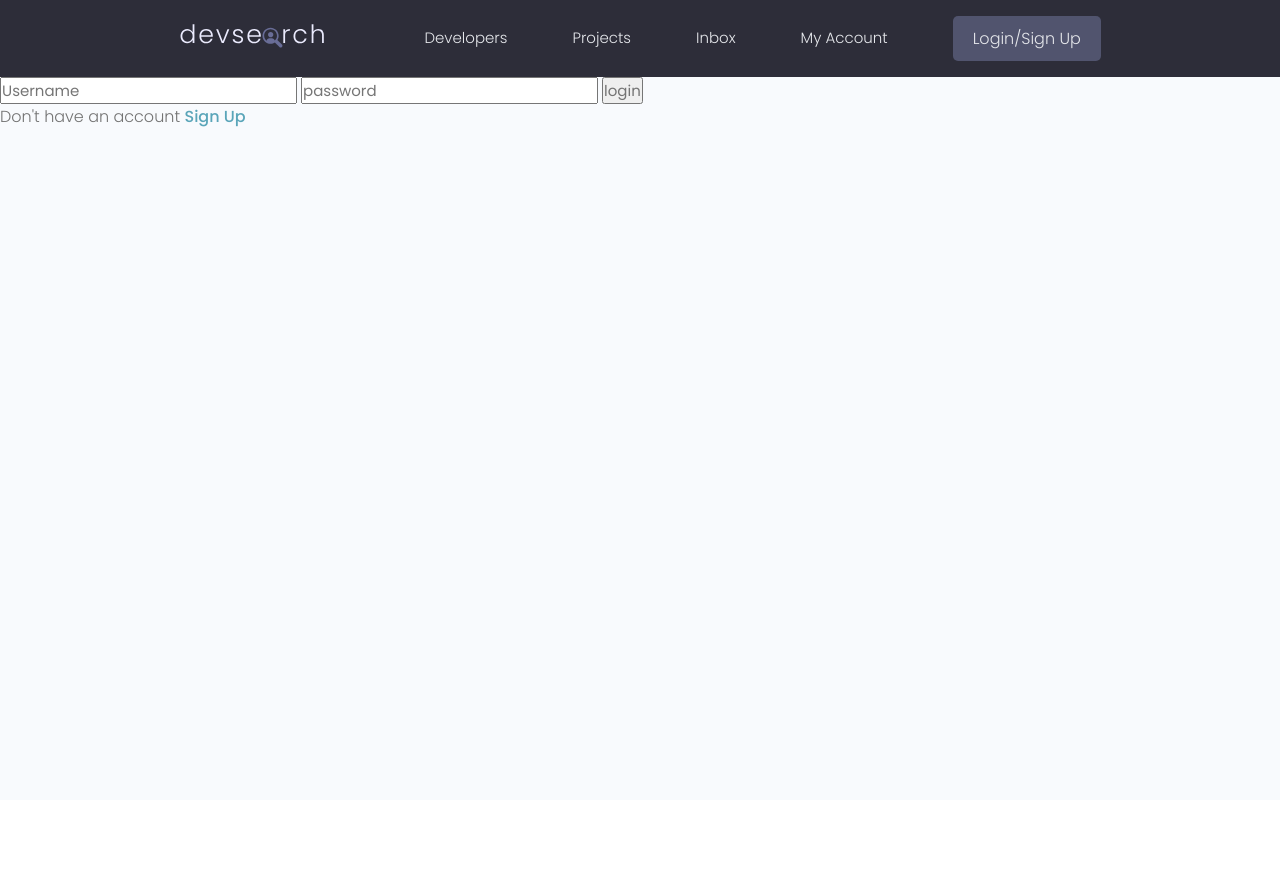
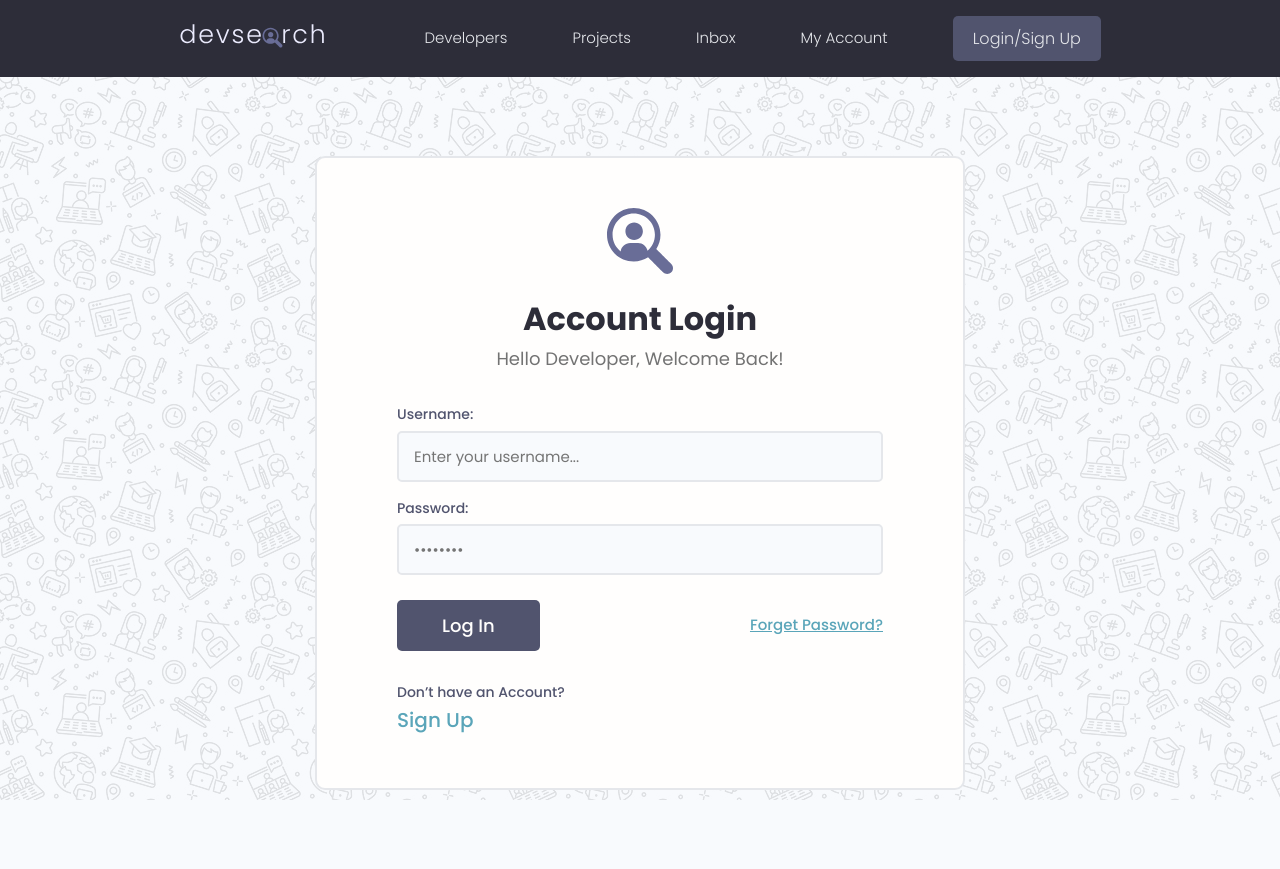
Before and after one commit to NguyenDinhDanPhi/Django-practice, a Django app: page /login/ in a window 1280 px wide. Before the commit the page ends 127 px from the top, so only its background shows below. Run offline with Django 5.2, Linux system fonts and the light colour scheme; some libraries are stand-ins or nearby versions.

Commit message:
chapter 22

```diff
--- a/firstDemo/devsearch/static/uikit/app.js
+++ b/firstDemo/devsearch/static/uikit/app.js
@@ -2,3 +2,10 @@
 document.addEventListener('DOMContentLoaded', function () {
   hljs.highlightAll();
 });
+
+let alertWrapper = document.querySelector('.alert')
+let alertClose = document.querySelector('.alert__close')
+
+if (alertWrapper) {
+  alertClose.addEventListener('click', () => alertWrapper.style.display = 'none')
+}
--- a/firstDemo/devsearch/templates/main.html
+++ b/firstDemo/devsearch/templates/main.html
@@ -1,6 +1,7 @@
 <!DOCTYPE html>
-{%load static%}
-<html lang="en">
+{% load static %}
+<html>
+
 <head>
     <meta charset="UTF-8" />
     <meta http-equiv="X-UA-Compatible" content="IE=edge" />
@@ -11,25 +12,42 @@
     <!-- Icon - IconMonster -->
     <link rel="stylesheet" href="https://cdn.iconmonstr.com/1.3.0/css/iconmonstr-iconic-font.min.css" />
     <!-- Mumble UI -->
-  <link rel="stylesheet" href="{% static  'uikit/styles/uikit.css' %}" />
+    <link rel="stylesheet" href="{% static 'uikit/styles/uikit.css' %}" />
     <!-- Dev Search UI -->
     <link rel="stylesheet" href="{% static 'styles/app.css' %}" />
 
     <title>DevSearch - Connect with Developers!</title>
+
 </head>
+
 <body>
+    {% include 'navbar.html' %}
 
-    {% include 'navbar.html' %}
-{% if messages %}
+
+    <!-- {% if messages %}
     <ul class="messages">
         {% for message in messages %}
-    <li{% if message.tags %} class="{{ message.tags }}"{% endif %}>{{ message }}</li>
+        <li{% if message.tags %} class="{{ message.tags }}" {% endif %}>{{ message }}</li>
             {% endfor %}
     </ul>
+    {% endif %} -->
+
+    {% if messages %}
+
+    {% for message in messages %}
+    <div class="alert  alert--{{message.tags}}">
+        <p class="alert__message">{{message}}</p>
+        <button class="alert__close">x</button>
+    </div>
+
+    {% endfor %}
+
     {% endif %}
-    <main >
+
+
     {% block content %}
+
     {% endblock content %}
-    </main>
 </body>
+<script src="{% static 'uikit/app.js' %}"></script>
 </html>
--- a/firstDemo/devsearch/users/form.py
+++ b/firstDemo/devsearch/users/form.py
@@ -9,3 +9,7 @@ class CustomUserCreationForm(UserCreationForm):
         labels = {
             'first_name': 'Name Display ',
         }
+    def __init__(self, *args, **kwargs):
+        super(CustomUserCreationForm,self).__init__(*args, **kwargs)
+        for k,v in self.fields.items():
+            v.widget.attrs.update({'class': 'input'})
--- a/firstDemo/devsearch/users/templates/users/login_register.html
+++ b/firstDemo/devsearch/users/templates/users/login_register.html
@@ -1,18 +1,87 @@
-{% extends 'main.html' %} {% block content %} {%if page == 'register'%}
-<h1>Register User</h1>
-<p>Already have an account <a href="{% url 'login' %}">Sign In</a></p>
-<form action="{% url 'register' %}" method="POST">
+{% extends 'main.html' %} {% load static %} {% block content %} {% if page == 'register' %}
+    <div class="auth">
+      <div class="card">
+        <div class="auth__header text-center">
+          <a href="/">
+            <img src="{%static 'images/icon.svg' %}" alt="icon" />
+          </a>
+          <h3>Register an Account</h3>
+          <p>Create a new developer account</p>
+        </div>
+
+        <form action="{% url 'register' %}" method="POST" class="form auth__form">
           {% csrf_token %}
-    {{form.as_p}}
-    <input type="submit" value="Register User" />
+          {% for field in form %}
+          <div class="form__field">
+            <label for="formInput#text">{{field.label}}: </label>
+            {{field}}
+
+            {% if field.help_text %}
+              <small>{{field.help_text}}</small>
+            {%endif%}
+            {% for err in field.errors%}
+            <p style="color: red;">{{err}}</p>
+            {% endfor %}
+          </div>
+          {% endfor %}
+          <!-- Input:Text -->
+
+          <div class="auth__actions">
+            <input class="btn btn--sub btn--lg" type="submit" value="Sign  In" />
+          </div>
         </form>
+        <div class="auth__alternative">
+          <p>Already have an Account?</p>
+          <a href="{% url 'login' %}">Log In</a>
+        </div>
+      </div>
+    </div>
 {% else%}
-  <form action="{% url 'login'%}" method="POST">
+<div class="auth">
+  <div class="card">
+    <div class="auth__header text-center">
+      <a href="/">
+        <img src="{%static 'images/icon.svg' %}" alt="icon" />
+      </a>
+      <h3>Account Login</h3>
+      <p>Hello Developer, Welcome Back!</p>
+    </div>
+
+    <form action="{% url 'login'%}" class="form auth__form" method="POST">
       {% csrf_token %}
-    <input type="text" name="username" placeholder="Username" />
-    <input type="text" name="password" placeholder="password" />
-    <input type="submit" value="login" />
-    <p>Don't have an account <a href="{% url 'register' %}">Sign Up</a></p>
+      <!-- Input:username -->
+      <div class="form__field">
+        <label for="formInput#text">Username: </label>
+        <input
+          class="input input--text"
+          id="formInput#text"
+          type="text"
+          name="username"
+          placeholder="Enter your username..."
+        />
+      </div>
+
+      <!-- Input:Password -->
+      <div class="form__field">
+        <label for="formInput#password">Password: </label>
+        <input
+          class="input input--password"
+          id="formInput#passowrd"
+          type="password"
+          name="password"
+          placeholder="••••••••"
+        />
+      </div>
+      <div class="auth__actions">
+        <input class="btn btn--sub btn--lg" type="submit" value="Log In" />
+        <a href="forgetpassword.html">Forget Password?</a>
+      </div>
     </form>
+    <div class="auth__alternative">
+      <p>Don’t have an Account?</p>
+      <a href="{% url 'register' %}">Sign Up</a>
+    </div>
+  </div>
+</div>
+
 {% endif %} {% endblock content %}
-</form>
--- a/firstDemo/devsearch/users/views.py
+++ b/firstDemo/devsearch/users/views.py
@@ -37,13 +37,12 @@ def loginUser(request):
 
 def logoutUser(request):
     logout(request)
-    messages.error(request, 'User was logout')
+    messages.info(request, 'User was logout')
     return redirect('login')
 
 def registerUser(request):
     page = 'register'
     form = CustomUserCreationForm()
-    context = {'page':page, 'form':form}
     if request.method == 'POST':
         form = CustomUserCreationForm(request.POST)
         if form.is_valid():
@@ -55,4 +54,5 @@ def registerUser(request):
             return redirect('profiles')
         else:
             messages.success(request,'An error has occurred during registrattion')
+    context = {'page':page, 'form':form}
     return render(request,'users/login_register.html', context)
```
Also changed, not shown: firstDemo/devsearch/templates/login.html (added, +50 -0 lines), firstDemo/devsearch/templates/signup.html (added, +73 -0 lines), firstDemo/devsearch/static/images/icon.svg (added), firstDemo/devsearch/static/images/pattern.jpg (added). Lines whose indentation alone changed are shown as unchanged.
